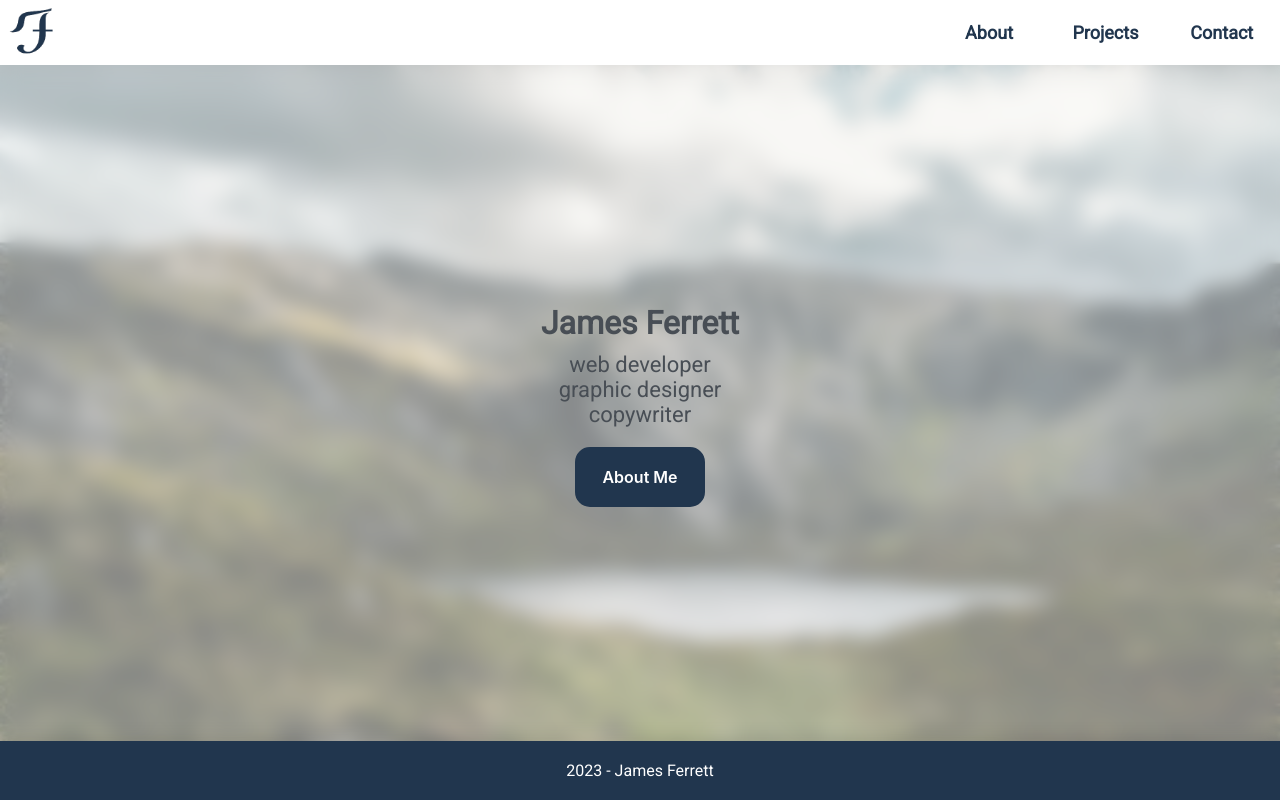
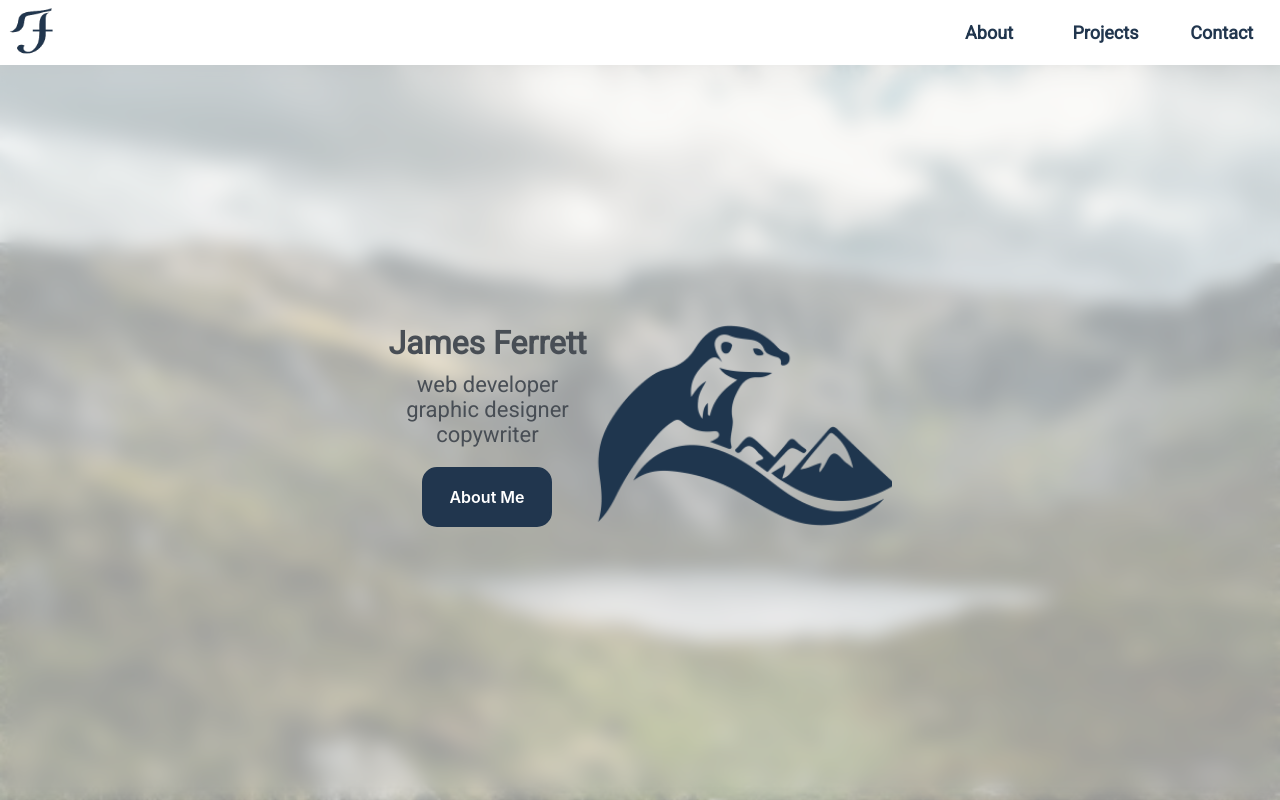
Before and after one commit to JFerrettUK/personalportfolio, a website built with webpack: page dist/index.html in a window 1280 px wide. Built offline with Linux system fonts and the light colour scheme.

Commit message:
Logo splash amended in css -- footer vansihed

```diff
--- a/src/style.css
+++ b/src/style.css
@@ -8,6 +8,27 @@
   .footerCont {
     display: none;
   }
+}
+
+html {
+  background: url("pexels-lukas-hartmann-1462012-small.jpg") no-repeat center
+    center fixed;
+  -webkit-background-size: cover;
+  -moz-background-size: cover;
+  -o-background-size: cover;
+  background-size: cover;
+  font-family: "Open Sans", Helvetica, sans-serif;
+  color: rgb(72, 78, 85);
+}
+
+body,
+html {
+  height: 100%;
+  width: 100%;
+  margin: 0;
+  font-family: "Roboto";
+  font-size: 22px;
+  overflow: hidden;
 }
 
 .header {
@@ -45,38 +66,46 @@
   width: 100%;
   height: 100%;
   backdrop-filter: blur(10px);
-  background-color: rgba(255, 255, 255, 0.5);
+  background-color: rgba(255, 255, 255, 0.6);
   box-shadow: 0 1px 12px rgba(255, 255, 255, 0.3);
 }
 
-html {
-  background: url("pexels-lukas-hartmann-1462012-small.jpg") no-repeat center
-    center fixed;
-  -webkit-background-size: cover;
-  -moz-background-size: cover;
-  -o-background-size: cover;
-  background-size: cover;
-  font-family: "Open Sans", Helvetica, sans-serif;
-  color: rgb(72, 78, 85);
+.splashCont {
+  display: flex;
+  justify-content: center;
+  align-items: center;
+  height: 90vh;
 }
 
-body,
-html {
-  height: 100%;
-  width: 100%;
-  margin: 0;
-  font-family: "Roboto";
-  font-size: 22px;
-  overflow: hidden;
+.splashImg {
+  height: 205px;
+  width: 295px;
+  background: url("ferretmountain-trans-290px.png") no-repeat center center;
+  background-size: cover;
+  margin-left: 5px;
 }
 
-.footer {
-  background-color: #21364e;
-  color: #fff;
-  padding: 20px;
+.meStuff {
+  display: flex;
+  flex-direction: column;
+  justify-content: center;
+  align-items: center;
   text-align: center;
-  box-shadow: 0 -5px 15px rgba(0, 0, 0, 0.1);
-  font-size: medium;
+  margin: 0;
+  margin-right: 5px;
+  padding: 0;
+}
+.name {
+  font-size: xx-large;
+  font-weight: 800;
+}
+
+.professions {
+  list-style: none;
+  padding: 0;
+  margin: 10px;
+  margin-bottom: 20px;
+  font-weight: 500;
 }
 
 .footerCont {
@@ -88,30 +117,13 @@ html {
   text-align: center;
 }
 
-.meStuff {
-  position: absolute;
-  display: flex;
-  flex-direction: column;
-  justify-content: center;
-  align-items: center;
-  width: 100%;
-  height: 85%;
+.footer {
+  background-color: #21364e;
+  color: #fff;
+  padding: 20px;
   text-align: center;
-  margin: 0;
-  padding: 0;
-  box-sizing: ;
-}
-.name {
-  font-size: xx-large;
-  font-weight: 800;
-}
-
-.professions {
-  list-style: none; /* Remove default list styling */
-  padding: 0; /* Remove any padding to align the list items properly */
-  margin: 10px;
-  margin-bottom: 20px;
-  font-weight: 500;
+  box-shadow: 0 -5px 15px rgba(0, 0, 0, 0.1);
+  font-size: medium;
 }
 
 .button-27 {
```
Also changed, not shown: dist/8cb6167bf1fb3f2034cf.png (added), dist/aa93da4361a0b5b02795.png (added), dist/index.html, dist/main.js, src/cloudBackground.jpg (deleted), src/ferretmountain-trans-290px.png (added), src/ferretmountain-trans.png (added), 1 other file.
